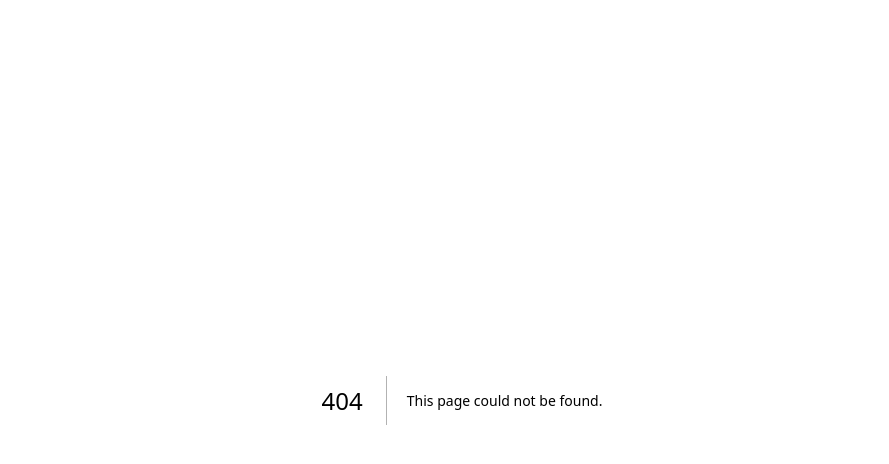
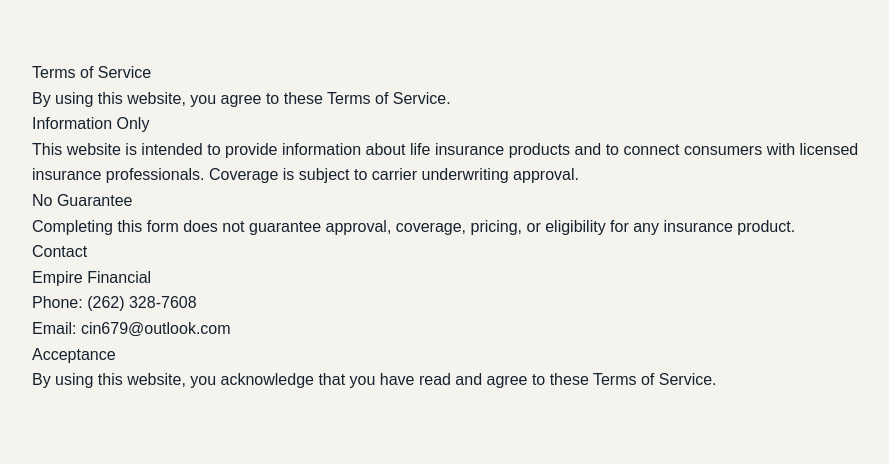
Before and after one commit to neumanncollin9-a11y/veteran-life-benefits, a Next.js app: page /terms in a window 1280 px wide. Before the commit this address had no page. Shown: the top 464 px of the page, without its empty margins (178-1067 px from the left). Built offline with nearby package versions, Linux system fonts and the light colour scheme.

Commit message:
add terms of service

```diff
--- /dev/null
+++ b/app/terms/page.jsx
@@ -0,0 +1,41 @@
+export const metadata = {
+  title: "Terms of Service",
+};
+
+export default function TermsPage() {
+  return (
+    <main style={{ maxWidth: "900px", margin: "40px auto", padding: "20px", fontFamily: "Arial, sans-serif", lineHeight: "1.6" }}>
+      <h1>Terms of Service</h1>
+
+      <p>
+        By using this website, you agree to these Terms of Service.
+      </p>
+
+      <h2>Information Only</h2>
+      <p>
+        This website is intended to provide information about life insurance
+        products and to connect consumers with licensed insurance professionals.
+        Coverage is subject to carrier underwriting approval.
+      </p>
+
+      <h2>No Guarantee</h2>
+      <p>
+        Completing this form does not guarantee approval, coverage, pricing,
+        or eligibility for any insurance product.
+      </p>
+
+      <h2>Contact</h2>
+      <p>
+        Empire Financial<br />
+        Phone: (262) 328-7608<br />
+        Email: cin679@outlook.com
+      </p>
+
+      <h2>Acceptance</h2>
+      <p>
+        By using this website, you acknowledge that you have read and agree
+        to these Terms of Service.
+      </p>
+    </main>
+  );
+}
```
